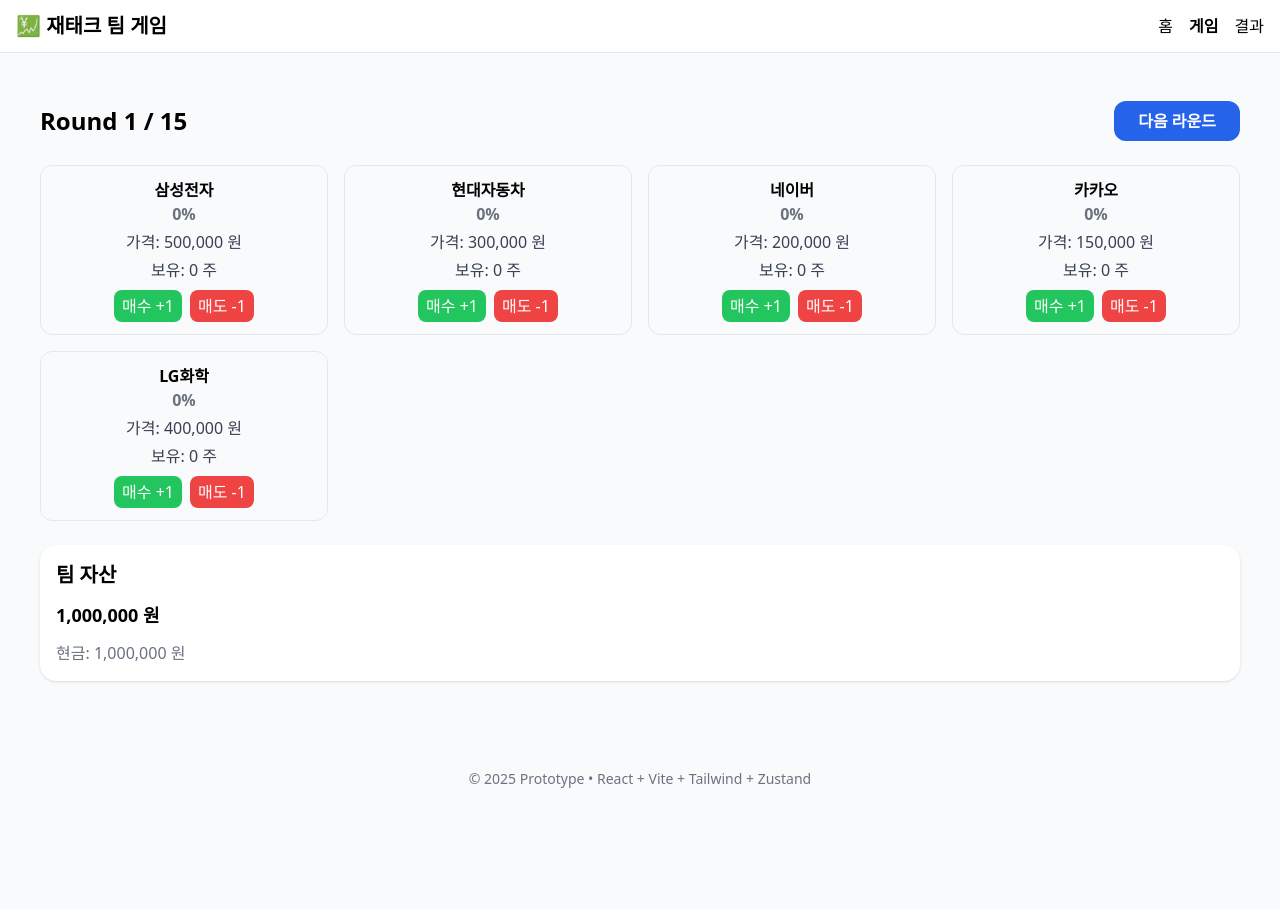
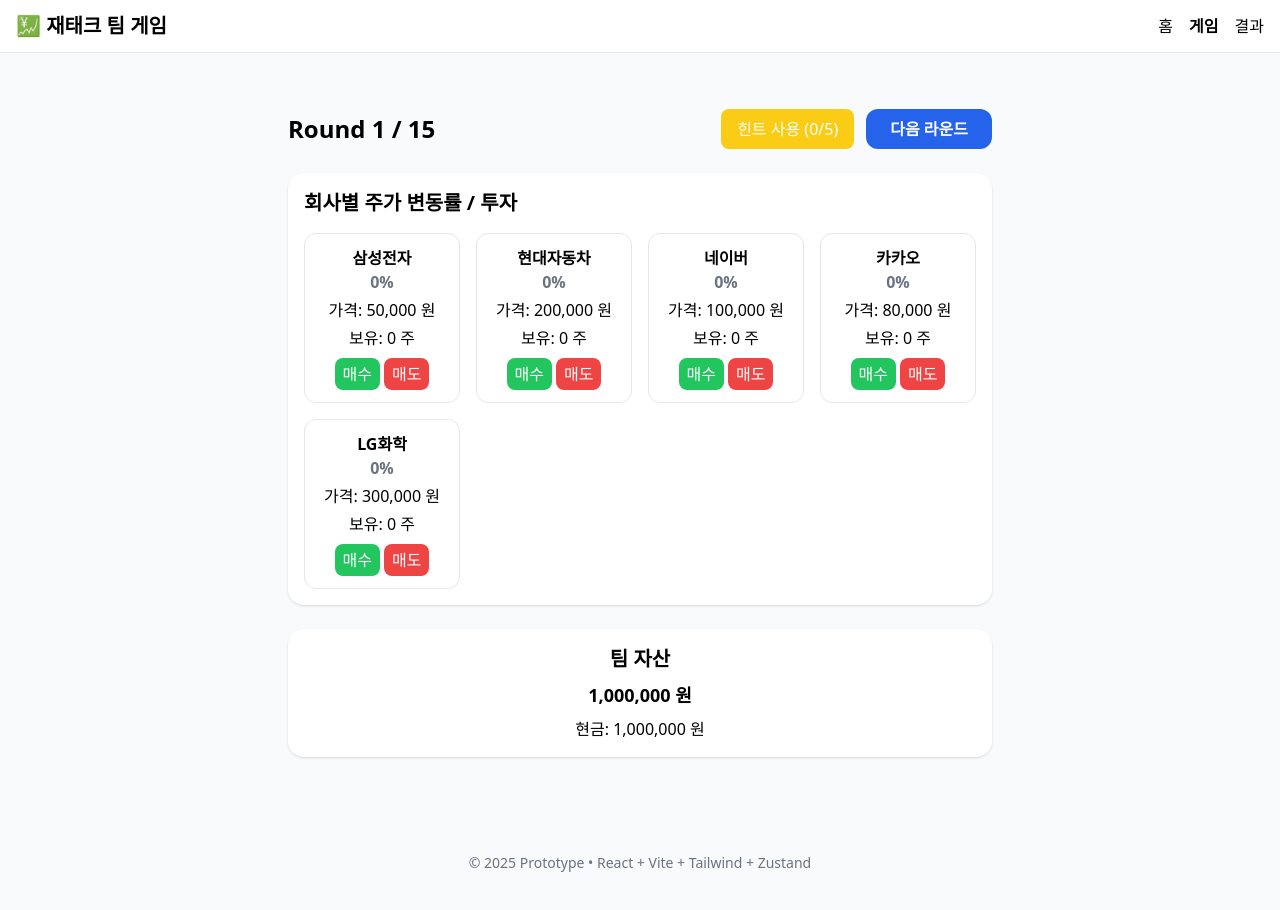
Before and after one commit to seonyeong1111/eco-effect, a React (Vite) app: page /game in a window 1280 px wide. Shown: the top 910 px of the page. Before the commit the page ends 829 px from the top, so only its background shows below. Built offline with nearby package versions, Linux system fonts and the light colour scheme.

Commit message:
feat: 사라진 힌트 다시 구현

```diff
--- a/src/pages/Game.jsx
+++ b/src/pages/Game.jsx
@@ -1,13 +1,12 @@
 import React, { useState, useEffect } from "react";
 import { useNavigate } from "react-router-dom";
 
-// 회사별 초기 가격 설정
 const companies = [
-  { id: 1, name: "삼성전자", price: 500000 },
-  { id: 2, name: "현대자동차", price: 300000 },
-  { id: 3, name: "네이버", price: 200000 },
-  { id: 4, name: "카카오", price: 150000 },
-  { id: 5, name: "LG화학", price: 400000 },
+  { id: 1, name: "삼성전자", basePrice: 50000 },
+  { id: 2, name: "현대자동차", basePrice: 200000 },
+  { id: 3, name: "네이버", basePrice: 100000 },
+  { id: 4, name: "카카오", basePrice: 80000 },
+  { id: 5, name: "LG화학", basePrice: 300000 },
 ];
 
 export default function Game() {
@@ -20,13 +19,28 @@
     companies.reduce((acc, c) => ({ ...acc, [c.id]: 0 }), {})
   );
   const [prices, setPrices] = useState(
-    companies.reduce((acc, c) => ({ ...acc, [c.id]: c.price }), {})
+    companies.reduce((acc, c) => ({ ...acc, [c.id]: c.basePrice }), {})
   );
+  const [changes, setChanges] = useState(
+    companies.reduce((acc, c) => ({ ...acc, [c.id]: 0 }), {})
+  );
+
+  // 힌트 관련 상태
+  const [hintCount, setHintCount] = useState(0);
+  const [showHint, setShowHint] = useState(false);
+  const maxHints = 5;
+  const hints = [
+    "IT 산업 성장 예상",
+    "자동차 산업 회복 가능성",
+    "금리 인상 가능성",
+    "친환경 관련 투자 유망",
+    "AI 기술 기업 상승 가능성",
+  ];
 
   // 디버깅용 상태 확인
   useEffect(() => {
     const totalStockValue = companies.reduce(
-      (sum, c) => sum + (holdings[c.id] || 0) * prices[c.id],
+      (sum, c) => sum + (holdings[c.id] * prices[c.id] || 0),
       0
     );
     console.log("===== 상태 확인 =====");
@@ -38,57 +52,81 @@
     console.log("====================");
   }, [round, cash, holdings, prices]);
 
-  const handleBuy = (companyId, quantity) => {
-    const totalCost = prices[companyId] * quantity;
-    if (cash < totalCost) return alert("현금이 부족합니다!");
-    setCash(cash - totalCost);
-    setHoldings((prev) => ({
-      ...prev,
-      [companyId]: prev[companyId] + quantity,
-    }));
+  // 힌트 사용
+  const handleUseHint = () => {
+    if (hintCount >= maxHints) {
+      alert("힌트는 최대 5회만 사용 가능합니다!");
+      return;
+    }
+    setHintCount(hintCount + 1);
+    setShowHint(true);
   };
 
-  const handleSell = (companyId, quantity) => {
-    if ((holdings[companyId] || 0) < quantity)
-      return alert("보유 주식이 부족합니다!");
-    const totalGain = prices[companyId] * quantity;
-    setCash(cash + totalGain);
-    setHoldings((prev) => ({
-      ...prev,
-      [companyId]: prev[companyId] - quantity,
-    }));
+  // 매수
+  const handleBuy = (companyId) => {
+    const price = prices[companyId];
+    if (cash >= price) {
+      setCash(cash - price);
+      setHoldings({ ...holdings, [companyId]: holdings[companyId] + 1 });
+    } else {
+      alert("현금이 부족합니다!");
+    }
   };
 
+  // 매도
+  const handleSell = (companyId) => {
+    if (holdings[companyId] > 0) {
+      setCash(cash + prices[companyId]);
+      setHoldings({ ...holdings, [companyId]: holdings[companyId] - 1 });
+    } else {
+      alert("보유 주식이 없습니다!");
+    }
+  };
+
+  // 다음 라운드
   const handleNextRound = () => {
-    // 주가 변동률 랜덤 계산 (-20% ~ +20%)
     const newPrices = {};
+    const newChanges = {};
     companies.forEach((c) => {
       const changePercent = parseFloat((Math.random() * 40 - 20).toFixed(2));
       newPrices[c.id] = Math.max(
         1000,
         Math.round(prices[c.id] * (1 + changePercent / 100))
       );
-      c.change = changePercent; // 변동률 저장
+      newChanges[c.id] = changePercent;
     });
     setPrices(newPrices);
+    setChanges(newChanges);
+
     if (round >= totalRounds) {
-      const totalStockValue = companies.reduce(
-        (sum, c) => sum + (holdings[c.id] || 0) * newPrices[c.id],
-        0
-      );
-      navigate("/result", { state: { totalAssets: cash + totalStockValue } });
+      const totalAssets =
+        cash +
+        companies.reduce((sum, c) => sum + holdings[c.id] * newPrices[c.id], 0);
+      navigate("/result", { state: { assets: totalAssets } });
     } else {
       setRound(round + 1);
+      setShowHint(false);
     }
   };
 
+  const totalAssets =
+    cash + companies.reduce((sum, c) => sum + holdings[c.id] * prices[c.id], 0);
+
   return (
-    <div className="p-6 space-y-6">
-      {/* 라운드 */}
-      <div className="flex justify-between items-center">
+    <div className="p-6 md:p-8 space-y-6 max-w-screen-md mx-auto">
+      {/* 라운드 정보 & 버튼 */}
+      <div className="flex flex-col sm:flex-row justify-between items-center gap-3">
         <h1 className="text-2xl font-bold">
           Round {round} / {totalRounds}
         </h1>
+        <div className="flex gap-3 flex-wrap">
+          <button
+            onClick={handleUseHint}
+            disabled={hintCount >= maxHints}
+            className="px-4 py-2 bg-yellow-400 text-white rounded-lg"
+          >
+            힌트 사용 ({hintCount}/{maxHints})
+          </button>
           <button
             onClick={handleNextRound}
             className="px-6 py-2 bg-blue-600 text-white rounded-xl hover:bg-blue-700 font-semibold"
@@ -96,9 +134,32 @@
             {round >= totalRounds ? "최종 결과 보기" : "다음 라운드"}
           </button>
         </div>
+      </div>
 
-      {/* 회사별 주식 */}
-      <div className="grid grid-cols-2 md:grid-cols-4 gap-4">
+      {/* 힌트 모달 */}
+      {showHint && (
+        <div className="fixed inset-0 flex items-center justify-center bg-black/50 z-50">
+          <div className="bg-white p-6 rounded-xl shadow-lg w-96 text-center">
+            <h2 className="text-xl font-bold mb-4">💡 투자 힌트</h2>
+            <p className="text-gray-700 mb-4">
+              {hints[Math.floor(Math.random() * hints.length)]}
+            </p>
+            <button
+              className="px-4 py-2 bg-blue-600 text-white rounded-lg"
+              onClick={() => setShowHint(false)}
+            >
+              닫기
+            </button>
+          </div>
+        </div>
+      )}
+
+      {/* 회사별 주식 / 변동률 */}
+      <div className="bg-white p-4 rounded-2xl shadow space-y-4">
+        <h2 className="text-xl font-semibold mb-2">
+          회사별 주가 변동률 / 투자
+        </h2>
+        <div className="grid grid-cols-1 sm:grid-cols-2 md:grid-cols-4 gap-4 text-center">
           {companies.map((c) => (
             <div
               key={c.id}
@@ -107,57 +168,43 @@
               <span className="font-semibold">{c.name}</span>
               <span
                 className={`font-bold ${
-                c.change > 0
+                  changes[c.id] > 0
                     ? "text-red-500"
-                  : c.change < 0
+                    : changes[c.id] < 0
                     ? "text-blue-500"
                     : "text-gray-500"
                 }`}
               >
-              {c.change
-                ? c.change > 0
-                  ? `+${c.change}%`
-                  : `${c.change}%`
-                : "0%"}
+                {changes[c.id] > 0 ? `+${changes[c.id]}%` : `${changes[c.id]}%`}
               </span>
-            <span className="mt-1 text-gray-700">
+              <span className="mt-1">
                 가격: {prices[c.id].toLocaleString()} 원
               </span>
-            <span className="mt-1 text-gray-700">
-              보유: {holdings[c.id]} 주
-            </span>
-            <div className="flex gap-2 mt-2">
+              <span className="mt-1">보유: {holdings[c.id]} 주</span>
+              <div className="flex flex-col sm:flex-row gap-1 mt-2">
                 <button
-                onClick={() => handleBuy(c.id, 1)}
+                  onClick={() => handleBuy(c.id)}
                   className="px-2 py-1 bg-green-500 text-white rounded-lg"
                 >
-                매수 +1
+                  매수
                 </button>
                 <button
-                onClick={() => handleSell(c.id, 1)}
+                  onClick={() => handleSell(c.id)}
                   className="px-2 py-1 bg-red-500 text-white rounded-lg"
                 >
-                매도 -1
+                  매도
                 </button>
               </div>
             </div>
           ))}
         </div>
+      </div>
 
       {/* 팀 자산 */}
-      <div className="bg-white p-4 rounded-2xl shadow space-y-3">
+      <div className="bg-white p-4 rounded-2xl shadow space-y-2 text-center">
         <h2 className="text-xl font-semibold">팀 자산</h2>
-        <p className="text-lg font-bold">
-          {(
-            cash +
-            companies.reduce(
-              (sum, c) => sum + (holdings[c.id] || 0) * prices[c.id],
-              0
-            )
-          ).toLocaleString()}{" "}
-          원
-        </p>
-        <p className="text-gray-500">현금: {cash.toLocaleString()} 원</p>
+        <p className="text-lg font-bold">{totalAssets.toLocaleString()} 원</p>
+        <p>현금: {cash.toLocaleString()} 원</p>
       </div>
     </div>
   );
```
Lines whose indentation alone changed are shown as unchanged.
